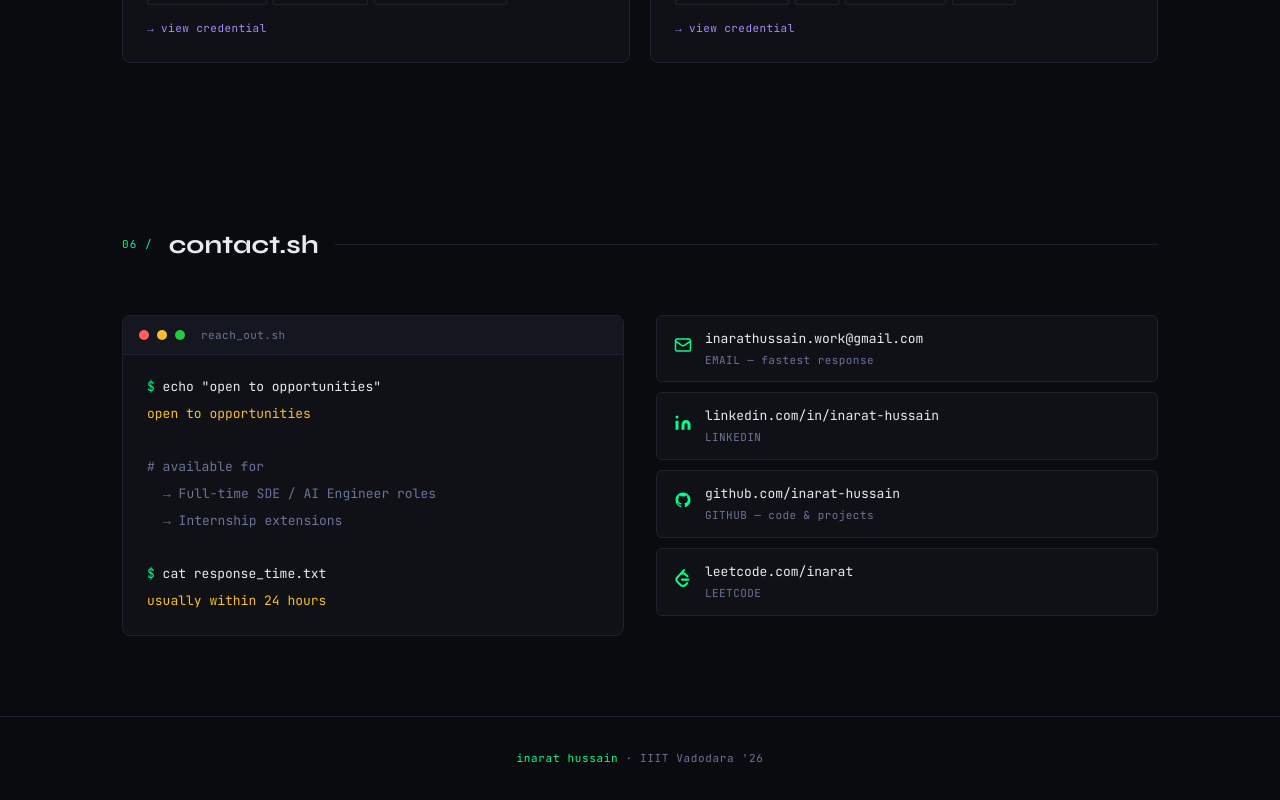
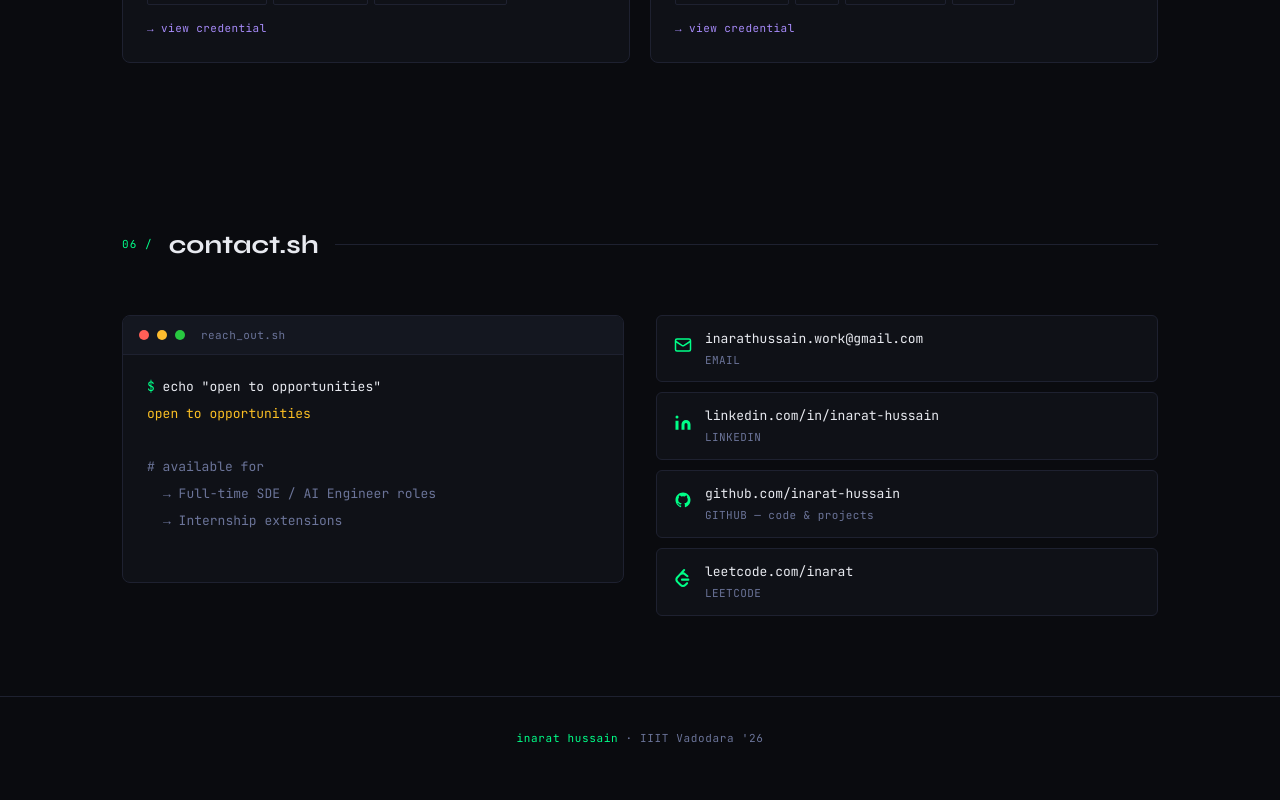
Before and after one commit to InaratHussain/portfolio, a React (Vite) app: page / in a window 1280 px wide. Shown: the part 3894-4694 px from the top of the page. After the commit the page ends 4673 px from the top, so only its background shows below. Built offline with nearby package versions, Linux system fonts and the light colour scheme.

Commit message:
changed text

```diff
--- a/src/components/Contact.jsx
+++ b/src/components/Contact.jsx
@@ -6,7 +6,7 @@ import styles from './Contact.module.css';
 
 const contactLinks = [
   {
-    label: 'EMAIL — fastest response',
+    label: 'EMAIL',
     text: meta.email,
     href: `mailto:${meta.email}`,
     icon: (
@@ -84,8 +84,6 @@ export default function Contact() {
             <div className={styles.line}><span className={styles.out}>→ Full-time SDE / AI Engineer roles</span></div>
             <div className={styles.line}><span className={styles.out}>→ Internship extensions</span></div>
             <div className={styles.line}>&nbsp;</div>
-            <div className={styles.line}><span className={styles.prompt}>$ </span><span className={styles.cmd}>cat response_time.txt</span></div>
-            <div className={styles.line}><span className={styles.val}>usually within 24 hours</span></div>
           </Terminal>
         </div>
 
```
